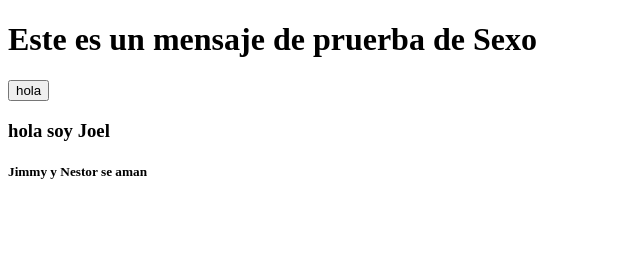
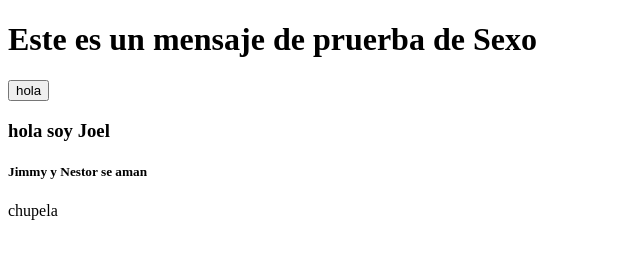
Before and after one commit to JoelArriola502/PracticaProyecto, a plain HTML site: page src/index.html in a window 1280 px wide. Shown: the whole page, without its empty margins (0-640 px from the left). Drawn offline with Linux system fonts and the light colour scheme.

Commit message:
agregue un parrafo

```diff
--- a/src/index.html
+++ b/src/index.html
@@ -12,6 +12,7 @@
             <button>hola</button>
         <h3>hola soy Joel</h3>
         <h5>Jimmy y Nestor se aman </h5>
+        <p>chupela</p>
     </div>
 
 
```
